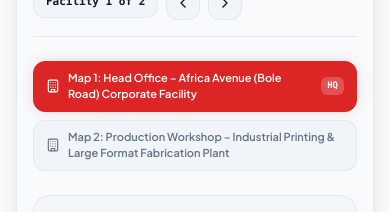
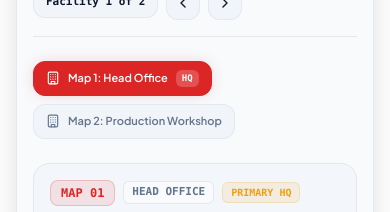
Before and after one commit to yopeman/gt-printing-press-website, a Next.js app: page /en/contact in a window 390 px wide. Shown: the part 1779-1991 px from the top of the page. Built offline with nearby package versions, Linux system fonts and the light colour scheme; no server answers; the database is empty.

Commit message:
feat: add localized contact page with form submission and site settings integration

```diff
--- a/src/app/[locale]/contact/page.tsx
+++ b/src/app/[locale]/contact/page.tsx
@@ -512,8 +512,9 @@ export default function ContactPage() {
                       }`}
                     >
                       <Building className="w-3.5 h-3.5 shrink-0" />
-                      <span className="min-w-0">
-                        Map {idx + 1}: {loc.label === "other" ? loc.customLabel || "Facility" : loc.label || "Facility"} – {loc.name}
+                      <span className="min-w-0 truncate">
+                        Map {idx + 1}: {loc.label === "other" ? loc.customLabel || "Facility" : loc.label || "Facility"}
+                        <span className="hidden sm:inline"> – {loc.name}</span>
                       </span>
                       {loc.isPrimary && (
                         <span
```
